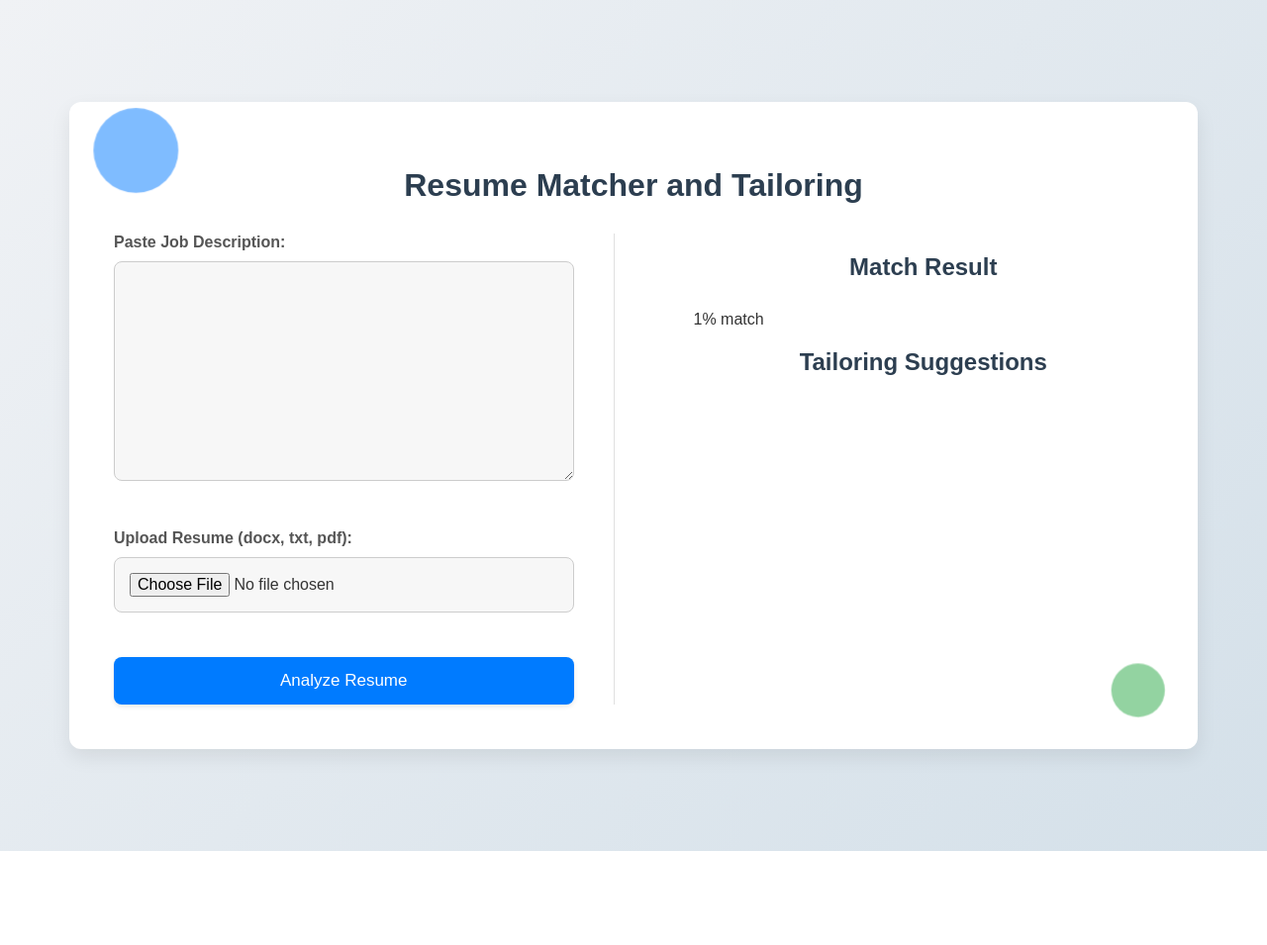
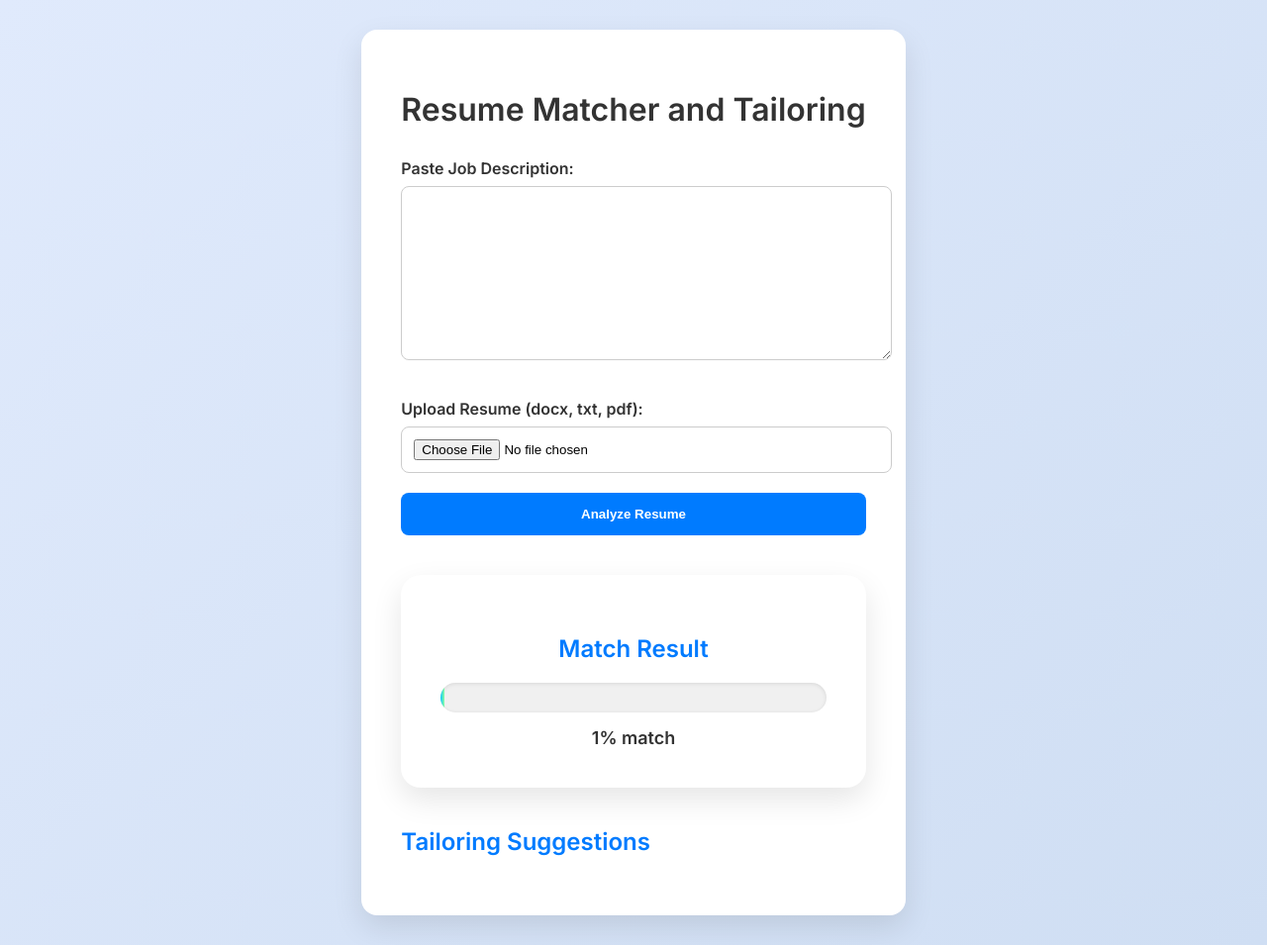
Before and after one commit to krakken190/Resume-Scorer-against-JD-and-Tailoring, a Flask app: template templates/index.html in a window 1280 px wide. Shown: the whole page at 99% size. Before the commit the page ends 860 px from the top, so only its background shows below. Run offline with Flask 3, Linux system fonts and the light colour scheme; the template is opened without the code that fills it: most values are stand-ins (such as "Sample title", 1, 10 or a date in 2020).

Commit message:
Update style.css

```diff
--- a/static/style.css
+++ b/static/style.css
@@ -1,212 +1,147 @@
-/* --- General Reset and Base Styles --- */
+/* GLOBAL RESET + FONTS */
 body {
-    font-family: 'Poppins', sans-serif; /* Modern and versatile font */
-    background: linear-gradient(135deg, #f0f2f5 0%, #d4e0e9 100%); /* Subtle gradient background */
-    color: #333;
+    font-family: 'Inter', 'Segoe UI', Tahoma, Geneva, Verdana, sans-serif;
+    background: linear-gradient(135deg, #e0eafc, #cfdef3);
+    padding: 30px;
     margin: 0;
-    padding: 30px;
+    min-height: 100vh;
     display: flex;
-    justify-content: center;
+    flex-direction: column;
     align-items: center;
-    min-height: 100vh;
 }
 
+/* MAIN CONTAINER */
 .container {
-    background-color: #fff;
-    padding: 45px;
-    border-radius: 12px;
-    box-shadow: 0 8px 20px rgba(0, 0, 0, 0.08); /* More pronounced shadow */
-    width: 95%;
-    max-width: 1050px;
-    position: relative; /* For the floating shapes */
+    max-width: 800px;
+    margin: auto;
+    background-color: #ffffff;
+    padding: 40px;
+    border-radius: 16px;
+    box-shadow: 0 12px 30px rgba(0, 0, 0, 0.1);
 }
 
-h1, h2 {
+/* HEADINGS */
+h1 {
     text-align: center;
-    color: #2c3e50; /* Darker, more professional text color */
     margin-bottom: 30px;
+    color: #333;
 }
 
-.main-content {
-    display: flex;
-    gap: 40px;
+h2 {
+    color: #007bff;
+    margin-bottom: 20px;
 }
 
-.input-section {
-    flex: 1;
-    padding-right: 40px;
-    border-right: 1px solid #e0e0e0; /* Light gray separator */
+/* FORMS */
+label {
+    font-weight: 600;
+    margin-top: 15px;
+    display: block;
+    color: #333;
 }
 
-.results-section {
-    flex: 1;
-    padding-left: 40px;
+textarea,
+input[type="file"] {
+    width: 100%;
+    padding: 12px;
+    margin: 8px 0 20px 0;
+    border: 1px solid #ccc;
+    border-radius: 8px;
+    resize: vertical;
 }
 
-.form-group {
-    margin-bottom: 30px;
-}
-
-label {
-    display: block;
-    margin-bottom: 10px;
-    font-weight: 600;
-    color: #555;
-}
-
-textarea, input[type="file"] {
+/* BUTTONS */
+button {
     width: 100%;
-    padding: 15px;
-    margin-bottom: 15px;
-    border: 1px solid #ccc;
-    border-radius: 8px;
-    box-sizing: border-box;
-    font-size: 16px;
-    color: #333;
-    background-color: #f7f7f7;
-    transition: border-color 0.3s ease;
-}
-
-textarea:focus, input[type="file"]:focus {
-    border-color: #007bff; /* Highlight on focus */
-}
-
-.button {
-    background-color: #007bff; /* Primary blue */
+    padding: 14px;
+    background-color: #007bff;
     color: white;
-    padding: 14px 22px;
+    font-weight: bold;
     border: none;
     border-radius: 8px;
     cursor: pointer;
-    font-size: 17px;
-    width: 100%;
-    transition: background-color 0.3s ease, transform 0.2s ease;
-    box-shadow: 0 2px 5px rgba(0, 0, 0, 0.1);
+    transition: background-color 0.3s ease;
 }
 
-.button:hover {
+button:hover {
     background-color: #0056b3;
-    transform: translateY(-2px); /* Subtle lift on hover */
-    box-shadow: 0 4px 8px rgba(0, 0, 0, 0.15);
 }
 
-.results {
-    margin-top: 40px;
-    padding-top: 30px;
-    border-top: 1px solid #eee;
+/* ANALYSIS RESULT CARD */
+.result-container {
+    background: #ffffff;
+    border-radius: 20px;
+    padding: 40px;
+    max-width: 600px;
+    margin: 40px auto;
+    box-shadow: 0 12px 30px rgba(0, 0, 0, 0.1);
+    text-align: center;
 }
 
-.percentage-bar-container {
+/* PROGRESS BAR CONTAINER */
+.progress-container {
     width: 100%;
-    background-color: #e9ecef; /* Lighter gray */
-    border-radius: 8px;
     height: 30px;
-    margin-bottom: 25px;
-    position: relative;
+    background: #f0f0f0;
+    border-radius: 20px;
     overflow: hidden;
+    margin-top: 20px;
+    box-shadow: inset 0 1px 4px rgba(0, 0, 0, 0.1);
 }
 
+/* GRADIENT ANIMATED FILL */
 .percentage-bar {
     height: 100%;
-    background-color: #28a745;
-    border-radius: 8px;
-    text-align: center;
-    line-height: 30px;
-    color: white;
-    font-weight: 600;
-    transition: width 0.5s ease-in-out;
-    box-shadow: 0 0 5px rgba(0, 0, 0, 0.2) inset; /* Subtle inner shadow */
+    width: 0;
+    border-radius: 20px;
+    background: linear-gradient(90deg, #00c9ff, #92fe9d);
+    transition: width 1.5s ease-in-out;
 }
 
-.percentage-text {
-    position: absolute;
-    top: 50%;
-    left: 50%;
-    transform: translate(-50%, -50%);
-    font-size: 15px;
-    color: rgba(255, 255, 255, 0.9);
+/* PERCENTAGE TEXT */
+.percentage-label {
+    margin-top: 15px;
+    font-size: 18px;
+    font-weight: 600;
+    color: #333;
 }
 
+/* SUGGESTIONS AND MESSAGES */
+.success,
+.error {
+    margin-top: 30px;
+    padding: 20px;
+    border-radius: 8px;
+    white-space: pre-wrap;
+    font-weight: 500;
+}
+
+.success {
+    background-color: #e6ffed;
+    border-left: 5px solid #28a745;
+    color: #155724;
+}
+
+.error {
+    background-color: #ffe6e6;
+    border-left: 5px solid #dc3545;
+    color: #721c24;
+}
+
+/* TAILORING SUGGESTIONS LIST */
 .suggestions-list {
-    list-style-type: none;
-    padding: 0;
+    margin-top: 20px;
+    padding-left: 20px;
+}
+
+.suggestion-item {
+    list-style-type: disc;
+    margin-bottom: 10px;
+    color: #333;
 }
 
 .section-heading {
-    font-size: 1.8em;
-    margin-top: 25px;
-    margin-bottom: 10px;
-    color: #2c3e50;
-    font-weight: 700;
+    font-size: 20px;
+    margin-top: 20px;
+    color: #007bff;
 }
-
-.suggestion-item {
-    margin-bottom: 12px;
-    line-height: 1.7;
-    padding-left: 25px;
-    position: relative;
-    color: #495057; /* Slightly darker text */
-}
-
-.suggestion-item::before {
-    content: "\2022";
-    position: absolute;
-    left: 0;
-    color: #007bff;
-    font-weight: bold;
-    font-size: 1.1em;
-    top: 2px; /* Adjust vertical alignment */
-}
-
-.success {
-    color: #28a745;
-    font-weight: 500;
-    margin-top: 20px;
-    font-size: 1.1em;
-}
-
-.error {
-    color: #dc3545;
-    font-weight: 500;
-    margin-top: 20px;
-    font-size: 1.1em;
-}
-
-/* --- Floating Shapes (Example) --- */
-.container::before,
-.container::after {
-    content: '';
-    position: absolute;
-    border-radius: 50%;
-    opacity: 0.5;
-}
-
-.container::before {
-    width: 80px;
-    height: 80px;
-    background-color: #007bff;
-    top: 20px;
-    left: 20px;
-    animation: float1 5s ease-in-out infinite alternate;
-}
-
-.container::after {
-    width: 60px;
-    height: 60px;
-    background-color: #28a745;
-    bottom: 30px;
-    right: 30px;
-    animation: float2 7s ease-in-out infinite alternate;
-}
-
-@keyframes float1 {
-    0% { transform: translateY(0px) translateX(0px) scale(1); }
-    50% { transform: translateY(-15px) translateX(10px) scale(1.1); }
-    100% { transform: translateY(0px) translateX(0px) scale(1); }
-}
-
-@keyframes float2 {
-    0% { transform: translateY(0px) translateX(0px) scale(0.9); }
-    50% { transform: translateY(20px) translateX(-10px) scale(1); }
-    100% { transform: translateY(0px) translateX(0px) scale(0.9); }
-}
```
